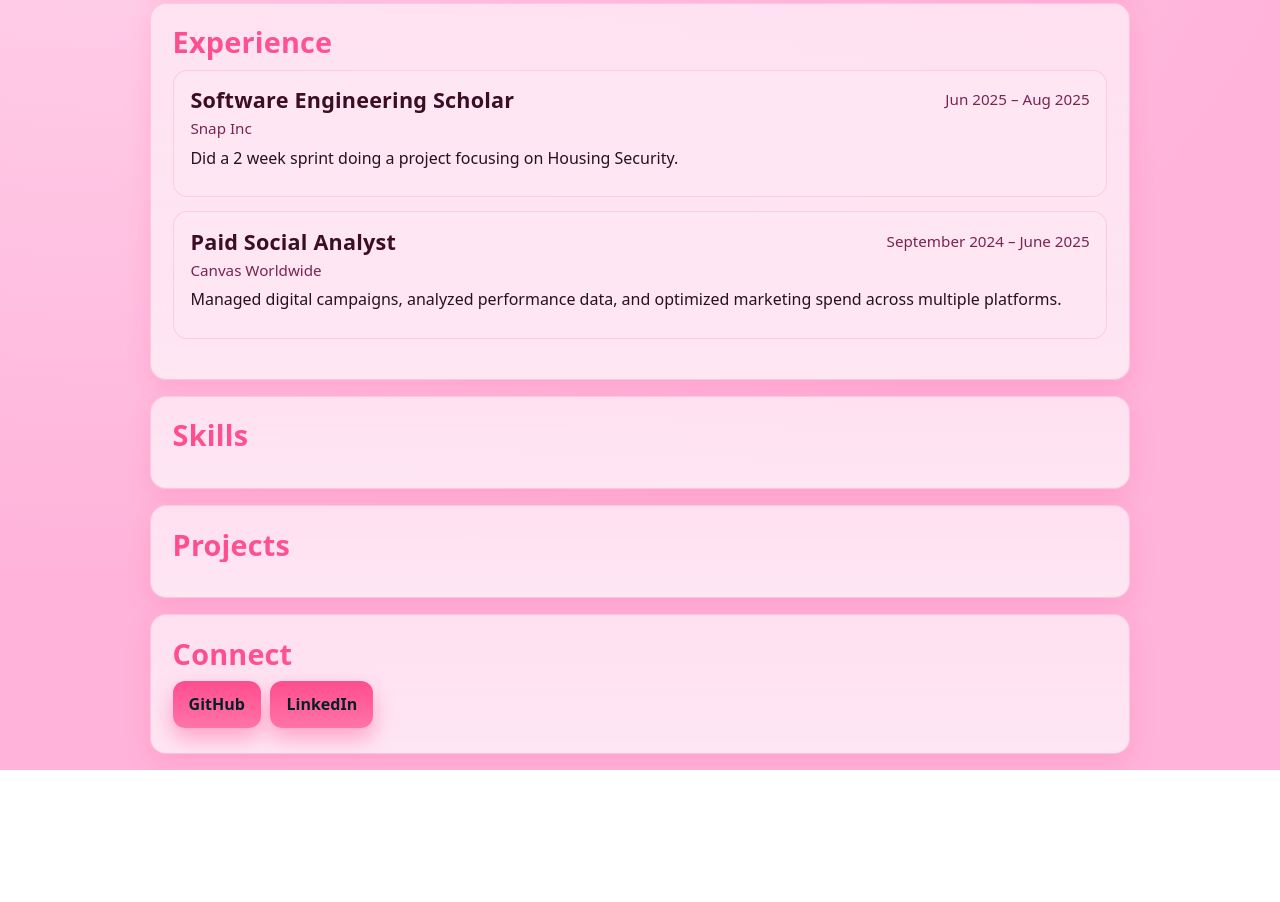
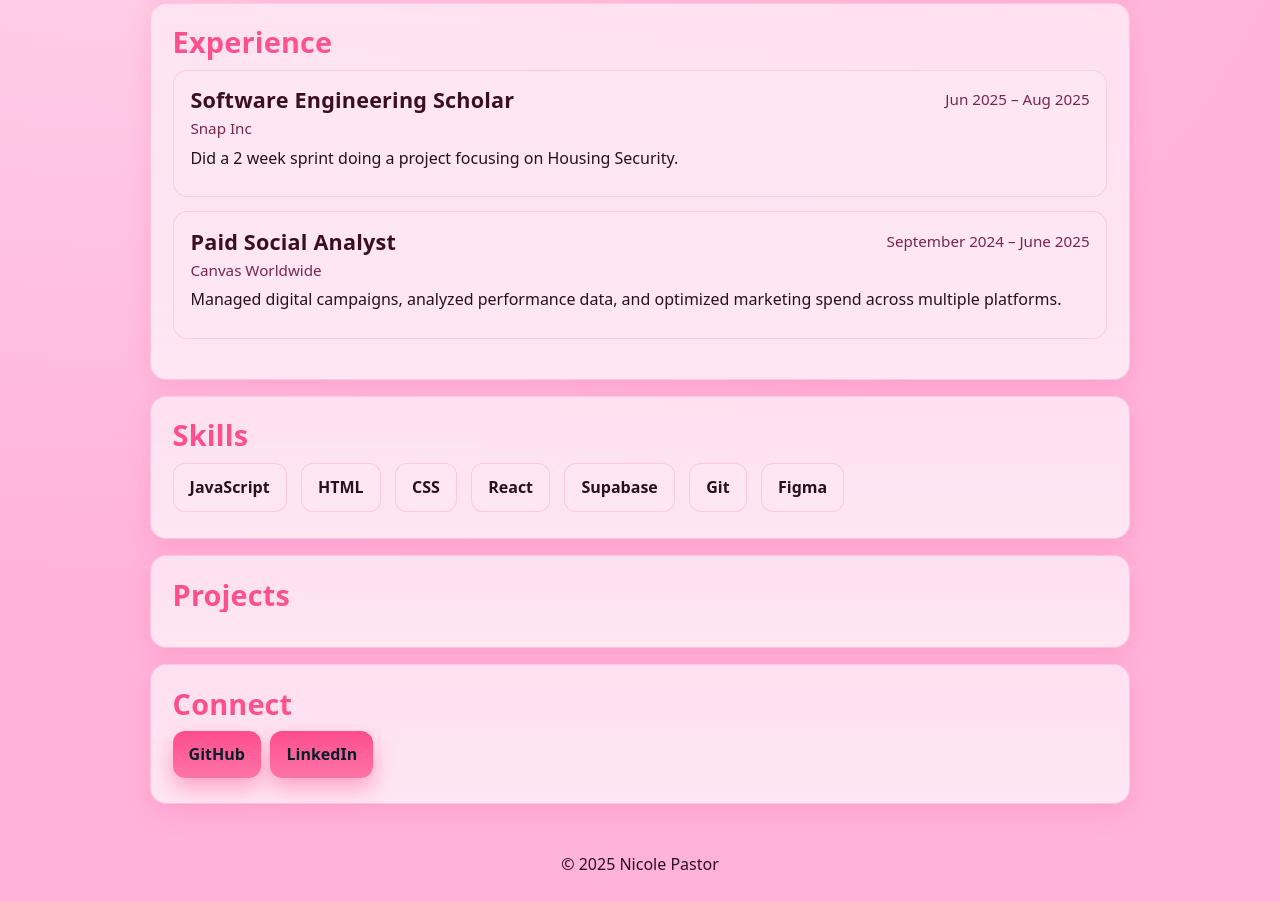
Before and after one commit to nicolevpastor/nicole-pastor-luna, a plain HTML site: page index.html in a window 1280 px wide. Shown: the part 223-1125 px from the top of the page. Before the commit the page ends 993 px from the top, so only its background shows below. Drawn offline with Linux system fonts and the light colour scheme.

Commit message:
js added, created footer and skills

```diff
--- a/css/index.css
+++ b/css/index.css
@@ -211,7 +211,7 @@ p { margin: 0 0 .5rem 0; color: var(--text); }
 
 @media (min-width: 768px) {
 
-  /* HEADERS (element 1: size + gradient) */
+  /* HEADERS  */
   h2 {
     font-size: clamp(1.4rem, 3vw, 1.8rem);
     background: linear-gradient(90deg, var(--accent), var(--accent-2));
@@ -220,32 +220,73 @@ p { margin: 0 0 .5rem 0; color: var(--text); }
   }
   h3 { font-size: clamp(1.15rem, 2.6vw, 1.35rem); }
 
-  /* NAV (element 2: layout + gap) */
+  /* NAV  */
   .nav-links {
     justify-content: center;
     gap: .6rem;
   }
 
-  /* SECTION (element 3: padding + background) */
+  /* SECTION  */
   section {
     padding: 1.35rem 1.35rem 1.6rem;
     background: linear-gradient(180deg, color-mix(in oklab, var(--card) 88%, transparent), var(--card));
   }
 
-  /* EXPERIENCE (element 4: grid + padding) */
+  /* EXPERIENCE */
   .experience-row {
     grid-template-columns: 1fr auto;
     gap: .6rem 1rem;
   }
   .experience-item { padding: 1.05rem; }
 
-  /* PROJECT LIST (element 5: spacing + font) */
+  /* PROJECT LIST  */
   #project-list { gap: .9rem; }
   #project-list li { font-size: 1rem; padding: .85rem 1.05rem; }
 
-  /* SOCIAL LINKS (element 6: size + shadow) */
+  /* SOCIAL LINKS */
   .social-links a {
     padding: .65rem 1rem;
     box-shadow: 0 10px 22px color-mix(in oklab, var(--accent) 45%, transparent);
   }
+
+  /* ===== Skills list layout ===== */
+.skills-list{
+  list-style: none;
+  margin: 0;
+  padding: 0;
+  display: flex;
+  flex-wrap: wrap;
+  gap: .5rem;
 }
+
+.skills-list li{
+  padding: .5rem .75rem;
+  border: 1px solid color-mix(in oklab, var(--accent) 20%, transparent);
+  border-radius: .75rem;
+  background: color-mix(in oklab, var(--card) 92%, transparent);
+  font-weight: 600;
+}
+
+/* Tablet */
+@media (min-width: 768px){
+  .skills-list{ gap: .75rem; }
+  .skills-list li{
+    padding: .6rem .9rem;
+    font-size: 1rem;
+  }
+}
+
+/* Desktop */
+@media (min-width: 1024px){
+  .skills-list{ gap: .9rem; }
+  .skills-list li{ padding: .7rem 1rem; }
+}
+
+/* Simple footer styling */
+footer{
+  margin-top: 2rem;
+  padding: 1rem;
+  text-align: center;
+  color: var(--muted);
+}
+}
--- a/index.html
+++ b/index.html
@@ -19,6 +19,9 @@
       <li><a href="#Connect">Connect</a></li>
     </ul>
   </nav>
+
+
+
 
   <!-- About Section -->
   <section id="About">
@@ -69,6 +72,8 @@
     </ul>
   </section>
 
+
+
   <!-- Connect Section -->
   <section id="Connect">
     <h2>Connect</h2>
@@ -77,5 +82,6 @@
       <a href="https://linkedin.com/in/yourhandle" target="_blank" rel="noopener">LinkedIn</a>
     </div>
   </section>
+  <script src="./js/index.js" defer></script>
 </body>
 </html>
--- /dev/null
+++ b/js/index.js
@@ -0,0 +1,42 @@
+const today = new Date();
+const thisYear = today.getFullYear();
+
+// Create/select <footer> and append to <body> if missing
+let footer = document.querySelector('footer');
+if (!footer) {
+  footer = document.createElement('footer');
+  document.body.appendChild(footer);
+}
+
+// Avoid duplicates on live-reload
+const old = footer.querySelector('.copyright');
+if (old) old.remove();
+
+const copyright = document.createElement('p');
+copyright.className = 'copyright';
+copyright.innerHTML = `&copy; ${thisYear} Nicole Pastor`; // change name if you want
+footer.appendChild(copyright);
+
+const skills = ["JavaScript", "HTML", "CSS", "React", "Supabase", "Git", "Figma"];
+
+// Your HTML already has <section id="Skills"> (capital S)
+const skillsSection = document.querySelector('#Skills');
+if (skillsSection) {
+  // Find existing <ul> or create one
+  let skillsList = skillsSection.querySelector('ul');
+  if (!skillsList) {
+    skillsList = document.createElement('ul');
+    skillsSection.appendChild(skillsList);
+  }
+  skillsList.classList.add('skills-list');
+
+  // Clear any old items if re-running
+  skillsList.innerHTML = '';
+
+  // Populate <li> items
+  for (const s of skills) {
+    const li = document.createElement('li');
+    li.textContent = s;
+    skillsList.appendChild(li);
+  }
+}
```
